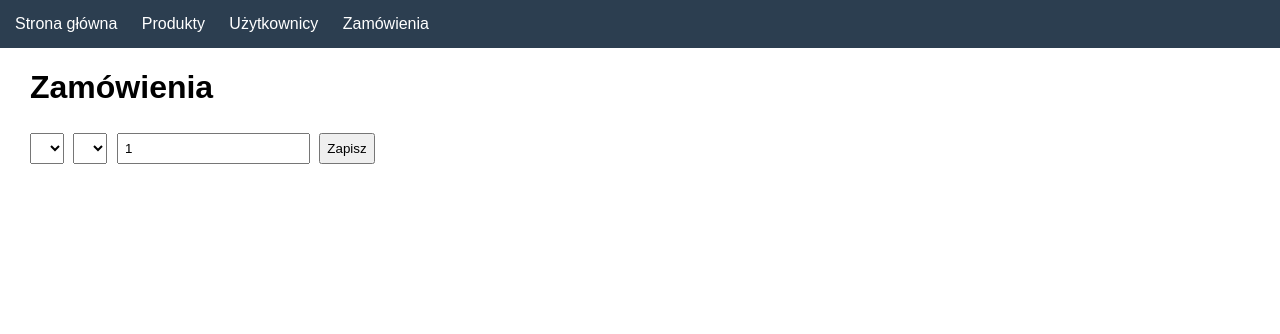
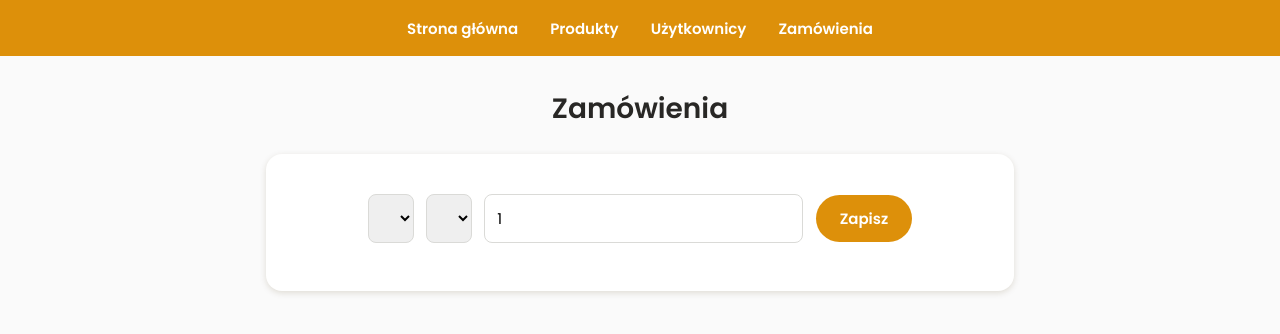
Before and after one commit to Kamlux-dev/Panelsklep-Express-MangoDB, a website: page public/orders.html in a window 1280 px wide. Drawn offline with Linux system fonts and the light colour scheme; no server answers.

Commit message:
dodany CSS

```diff
--- a/public/style.css
+++ b/public/style.css
@@ -1,21 +1,112 @@
+@import url('https://fonts.googleapis.com/css2?family=Poppins:wght@400;600;700&display=swap');
+
 body {
-    font-family: Arial, sans-serif;
-    margin: 0 30px;
+    font-family: 'Poppins', sans-serif;
+    font-size: 1rem;
+    margin: 0 0 3rem;
+    color: hsl(45, 4%, 35%);
+    background: hsl(45, 0%, 98%);
+}
+
+h1 {
+    text-align: center;
+    color: hsl(45, 4%, 15%);
+    font-size: 1.75rem;
+    font-weight: 600;
+    margin: 2rem 0 1.5rem;
+}
+
+h3 {
+    color: hsl(45, 4%, 15%);
+    font-size: 1.25rem;
+    font-weight: 600;
 }
 
 nav {
-    background: #2c3e50;
-    padding: 15px;
-    margin: 0 -30px 20px;
+    display: flex;
+    justify-content: center;
+    align-items: center;
+    column-gap: 2rem;
+    height: 3.5rem;
+    background: #dd900a;
+    margin-bottom: 2rem;
 }
 
 nav a {
     color: white;
-    margin-right: 20px;
     text-decoration: none;
+    font-weight: 600;
+    font-size: .938rem;
 }
 
-input, select, button {
-    padding: 6px;
-    margin: 5px 5px 15px 0;
+form {
+    max-width: 700px;
+    margin: 0 auto 2.5rem;
+    padding: 2rem 1.5rem;
+    background: #fff;
+    border-radius: 1rem;
+    box-shadow: 0 2px 6px hsla(45, 100%, 15%, 0.15);
+    text-align: center;
 }
+
+input, select {
+    padding: .75rem;
+    margin: .5rem .5rem 1rem 0;
+    border: 1px solid hsl(45, 4%, 85%);
+    border-radius: .5rem;
+    font-family: inherit;
+    font-size: .938rem;
+}
+
+input:focus, select:focus {
+    outline: none;
+    border-color: #dd900a;
+}
+
+button {
+    padding: .75rem 1.5rem;
+    border: none;
+    border-radius: 3rem;
+    background: #dd900a;
+    color: white;
+    font-family: inherit;
+    font-weight: 600;
+    font-size: .938rem;
+    cursor: pointer;
+    transition: .3s;
+}
+
+button:hover {
+    background: #c47e08;
+}
+
+.produkty, .uzytkownicy, .zamowienia {
+    max-width: 900px;
+    margin: 0 auto;
+    display: grid;
+    grid-template-columns: repeat(auto-fill, minmax(240px, 1fr));
+    gap: 1.5rem;
+}
+
+.produkt, .uzytkownik, .zamowienie {
+    background: #fff;
+    border-radius: 1rem;
+    box-shadow: 0 2px 6px hsla(45, 100%, 15%, 0.15);
+    padding: 2rem 1.5rem;
+    text-align: center;
+}
+
+.produkt h3, .uzytkownik h3, .zamowienie h3 {
+    margin-bottom: .5rem;
+}
+
+.produkt p, .uzytkownik p, .zamowienie p {
+    margin-bottom: .5rem;
+    color: hsl(45, 4%, 35%);
+}
+
+.produkt button, .uzytkownik button, .zamowienie button {
+    margin-top: .75rem;
+    padding: .5rem 1rem;
+    font-size: .813rem;
+}
```
